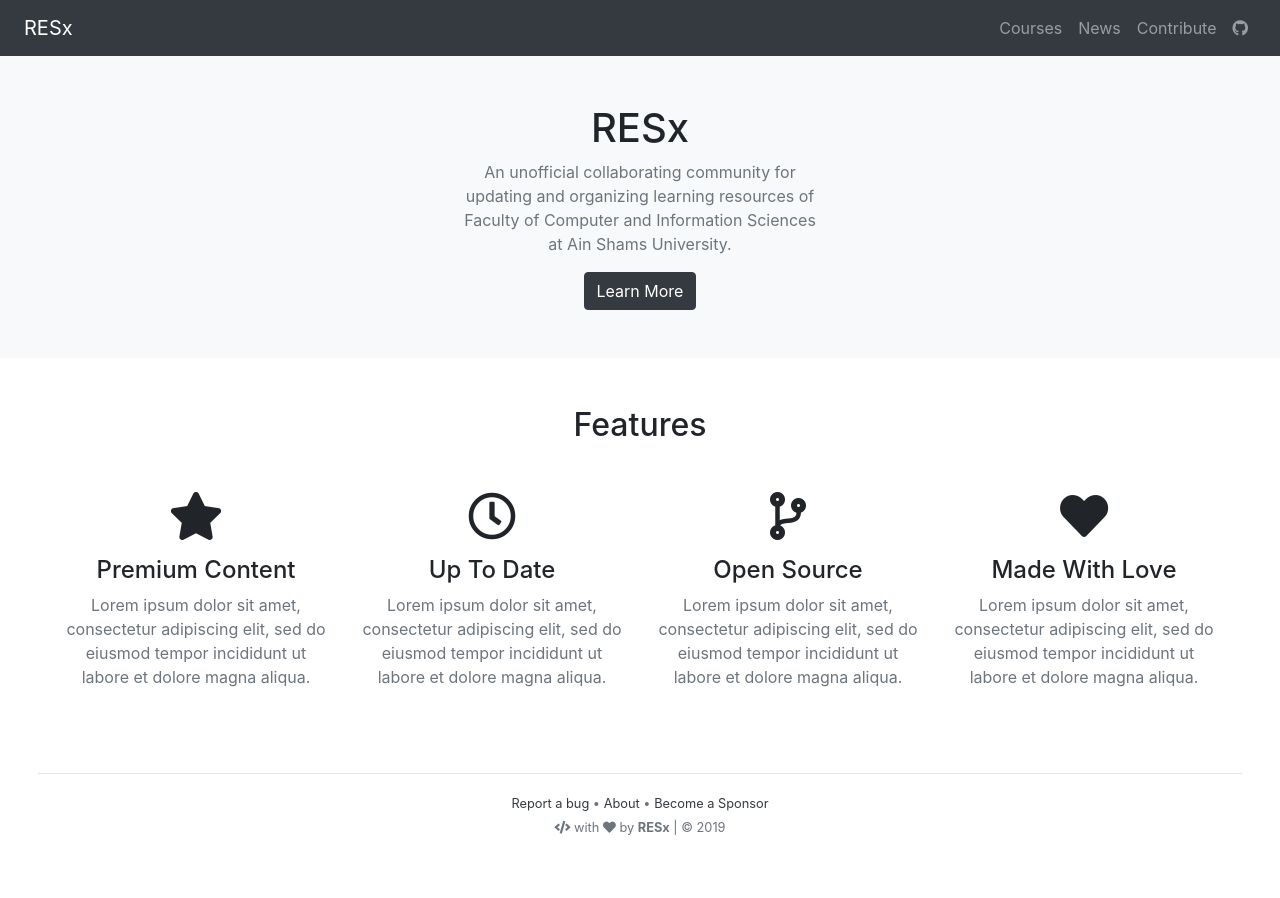
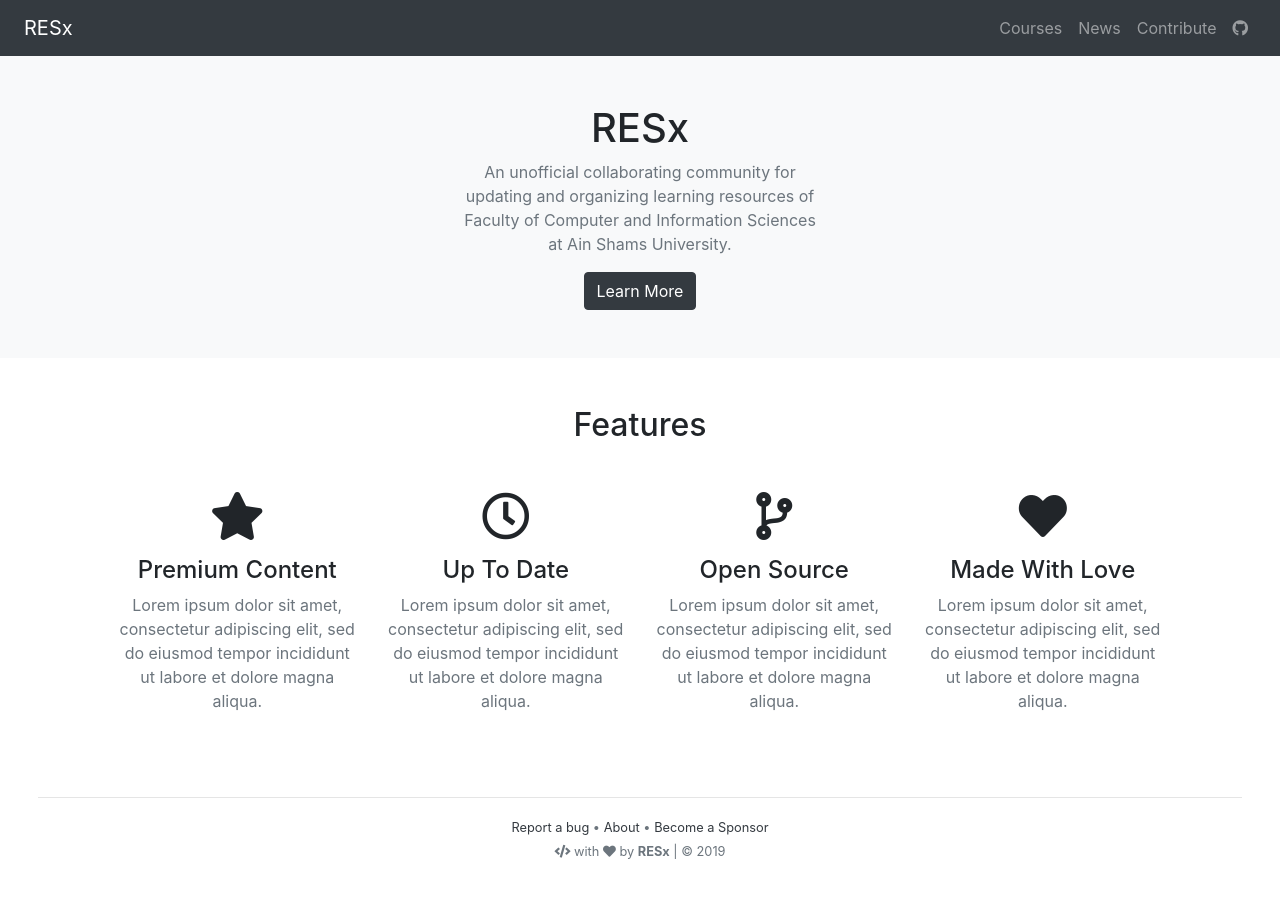
Before and after one commit to FCIS-ASU-RESx/FCIS-ASU-RESx.github.io, a Jekyll site: the page built from index.html, in a window 1280 px wide. Built offline with Jekyll 4.4.1, drawn with Linux system fonts in a browser that asks for light colours; nearby versions of some CDN libraries.

Commit message:
Modify Features Layout

```diff
--- a/_includes/features.html
+++ b/_includes/features.html
@@ -1,6 +1,7 @@
-<div class="row justify-content-center p-5 text-center">
+<div class="container p-5 text-center">
+    <div class="row justify-content-center">
 
-    <div class="col-12 mb-4 text-center">
+        <div class="col-12 mb-4">
             <h2>Features</h2>
         </div>
 
@@ -29,3 +30,4 @@
         </div>
 
     </div>
+</div>
```
Lines whose indentation alone changed are shown as unchanged.
